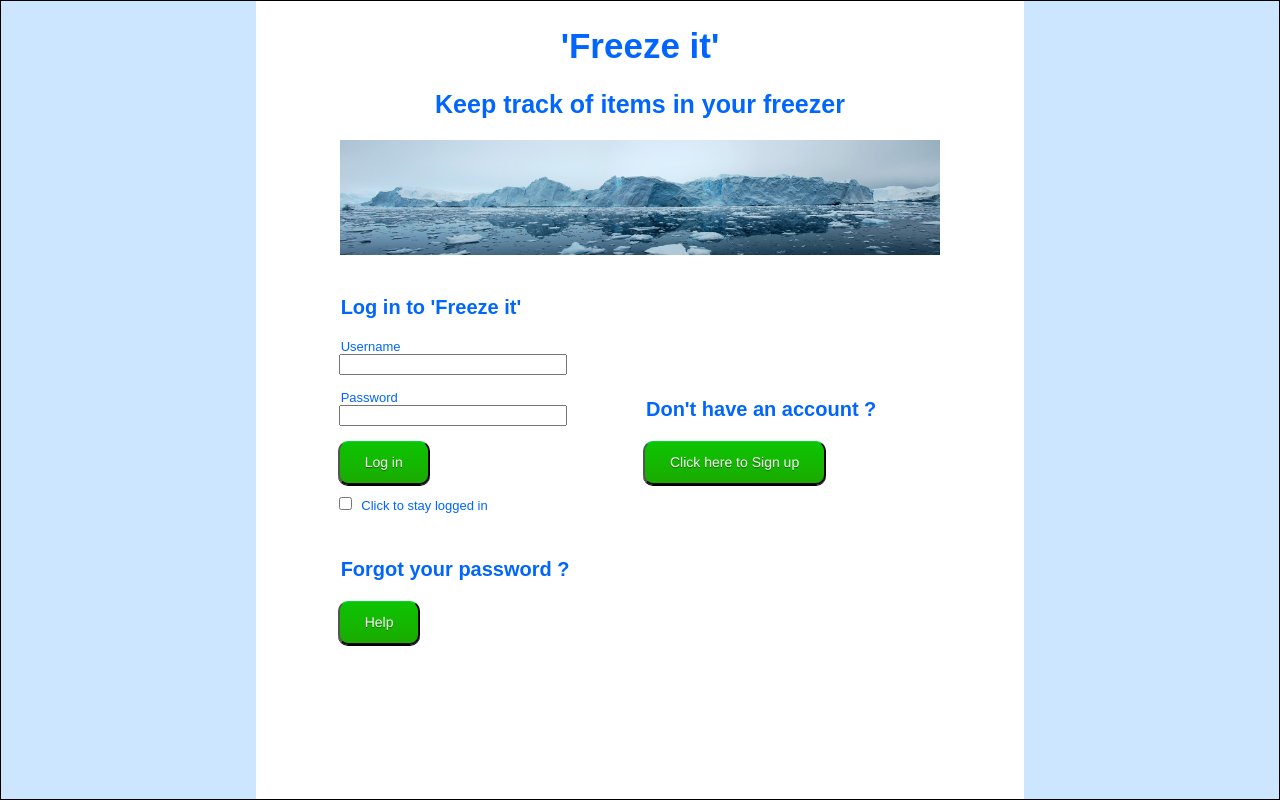
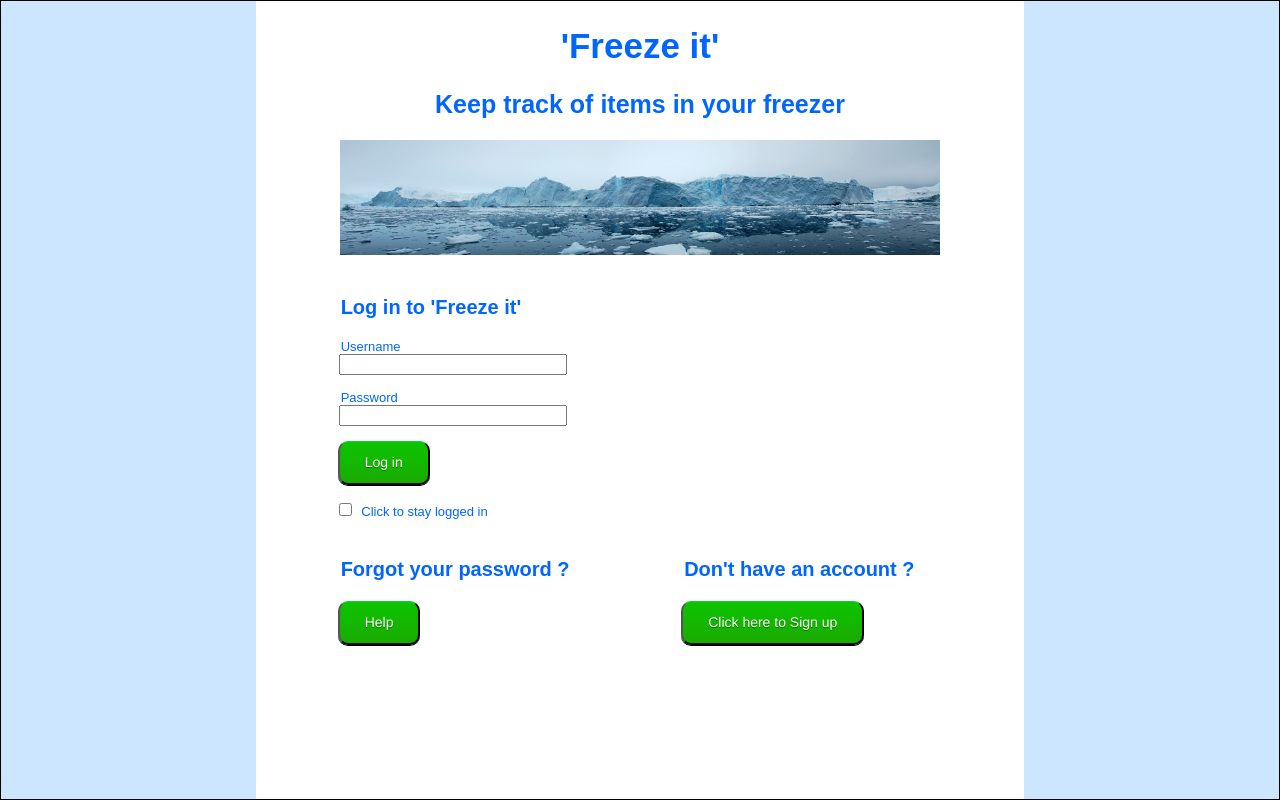
Before and after one commit to kirstine78/freeze-it, a Python web app: template templates/loginToFreezeIt.html in a window 1280 px wide. Run offline with Jinja, Linux system fonts and the light colour scheme; the template is opened without the code that fills it, so the values that code supplies are empty.

Commit message:
changed layout for login page

```diff
--- a/templates/loginToFreezeIt.html
+++ b/templates/loginToFreezeIt.html
@@ -124,7 +124,7 @@
 								<table class="Table_D" style="width:100%; height:100%">
 									<tr class="tr_table_D">
 										<td class="td_table_D_narrow" style="width:10%"></td>
-										<td class="td_table_D_wide" style="width:40%; vertical-align:bottom;">
+										<td class="td_table_D_wide" style="width:80%; vertical-align:bottom;">
 											<br>
 											<p class="blue" style="font-size:20px;"><b>Log in to 'Freeze it'</b></p>
 											<form method="post">
@@ -143,18 +143,12 @@
 												<br>
 												<input class="button" type="submit" value="Log in" id="margin_butt">
 												<span class="error_message_red">{{error_login}}</span>
+												<br>
+												<br>
+												<input id="margin" type="checkbox" name="stay_logged_in" value="stay_logged_in_clicked">
+												<span class="blue" style="font-size:13px;" id="margin">Click to stay logged in</span>
 											</form>
 										</td>
-
-										<td class="td_table_D_wide" style="width:40%; text-align:left; vertical-align:bottom; ">
-
-											<p class="blue" style="font-size:20px;"><b>Don't have an account ?</b></p>
-
-											<form action="">
-												<input class="button" type="button" value="Click here to Sign up" onclick="window.location.href='/signup';" id="margin_butt"/>
-											</form>
-										</td>
-
 										<td class="td_table_D_narrow" style="width:10%"></td>
 									</tr>
 								</table>
@@ -163,38 +157,26 @@
 						</tr>
 
 
-						<tr class="tr_table_Center"style="height:5%">
-
-							<td class="td_table_Center" valign="top">
-								<table class="Table_D" style="width:100%; height:100%">
-									<tr class="tr_table_D">
-										<td class="td_table_D_narrow" style="width:10%"></td>
-										<td class="td_table_D_wide" style="width:80%">
-											<form method="post">
-												<input id="margin" type="checkbox" name="stay_logged_in" value="{{stay_log_in}}">
-												<span class="blue" style="font-size:13px;" id="margin">Click to stay logged in</span>
-											</form>
-										</td>
-										<td class="td_table_D_narrow" style="width:10%"></td>
-									</tr>
-								</table>
-							</td>
-						</tr>
-
-
-						<tr class="tr_table_Center"style="height:45%">
+						<tr class="tr_table_Center"style="height:50%">
 
 							<td class="td_table_Center" valign="top">
 								<table class="Table_D" style="width:100%;  height:100%">
 									<tr class="tr_table_D">
 										<td class="td_table_D_narrow" style="width:10%"></td>
 
-										<td class="td_table_D_wide" style="width:80%; vertical-align:top;">
+										<td class="td_table_D_wide" style="width:45%; vertical-align:top; ">
 											<br>
 											<p class="blue" style="font-size:20px;"><b>Forgot your password ?</b></p>
-
 											<form action="">
 												<input class="button" type="button" value="Help" onclick="window.location.href='/forgotten';" id="margin_butt"/>
+											</form>
+										</td>
+
+										<td class="td_table_D_wide" style="width:35%; vertical-align:top; ">
+											<br>
+											<p class="blue" style="font-size:20px; "><b>Don't have an account ?</b></p>
+											<form action="">
+												<input class="button" type="button" value="Click here to Sign up" onclick="window.location.href='/signup';" id="margin_butt"/>
 											</form>
 										</td>
 
```
